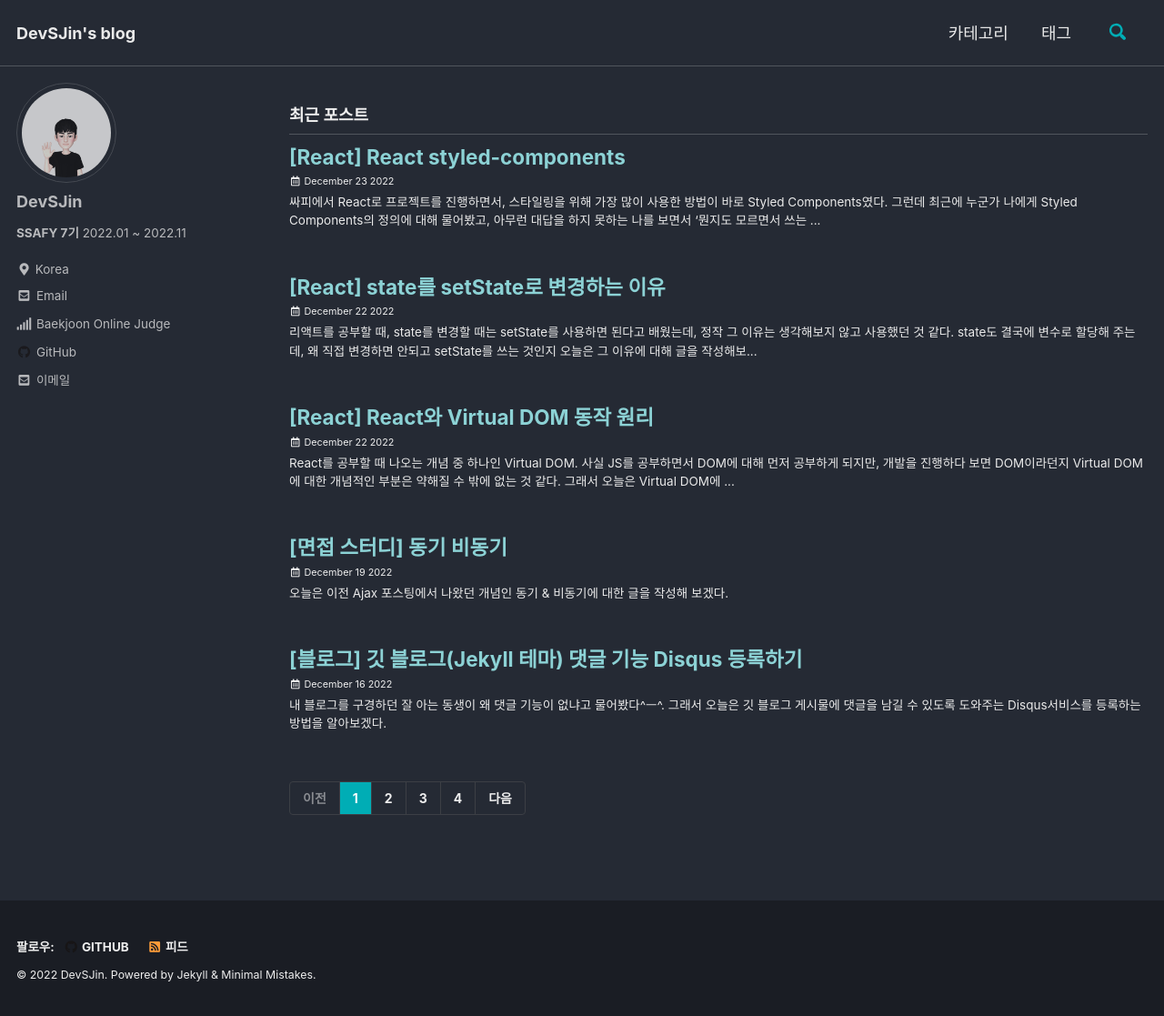
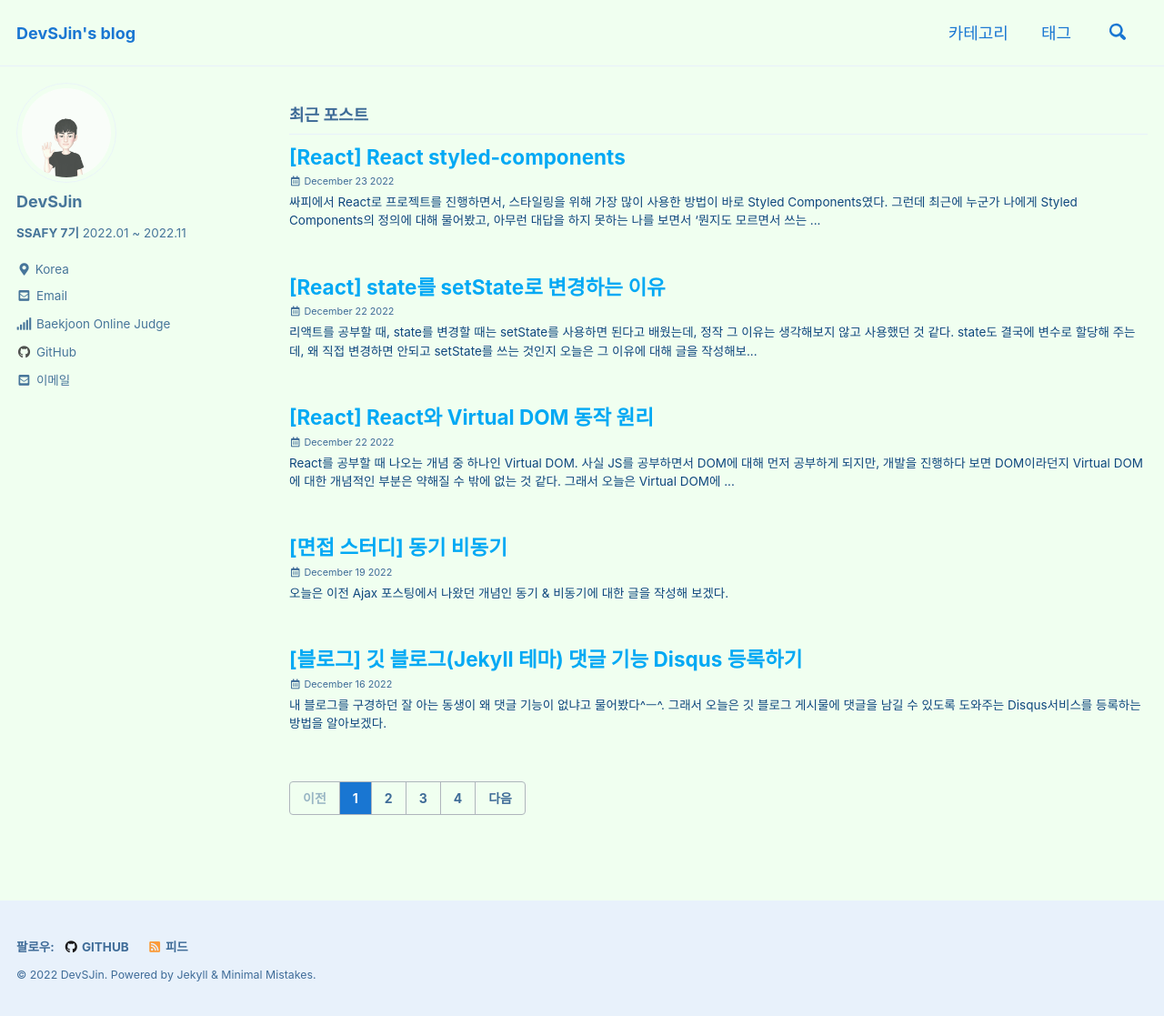
Before and after one commit to DevSJin/DevSJin.github.io, a Jekyll site: the page built from index.html, in a window 1280 px wide and 1117 px high. Shown: the whole window at 91% size. Built offline with Jekyll 4.4.1, drawn with Linux system fonts in a browser that asks for light colours; cached includes are drawn as plain includes; the list of posts is cut into pages by our own code.

Commit message:
Update _config.yml

```diff
--- a/_config.yml
+++ b/_config.yml
@@ -12,7 +12,7 @@
 
 # theme                  : "minimal-mistakes-jekyll"
 remote_theme: "mmistakes/minimal-mistakes@4.19.3"
-minimal_mistakes_skin    : "dark" #"contrast" "air", "aqua", "dark", "dirt", "neon", "mint", "plum", "sunrise"
+minimal_mistakes_skin    : "aqua" #"contrast" "air", "aqua", "dark", "dirt", "neon", "mint", "plum", "sunrise"
 
 # Site Settings
 locale                   : "ko-KR"
```
